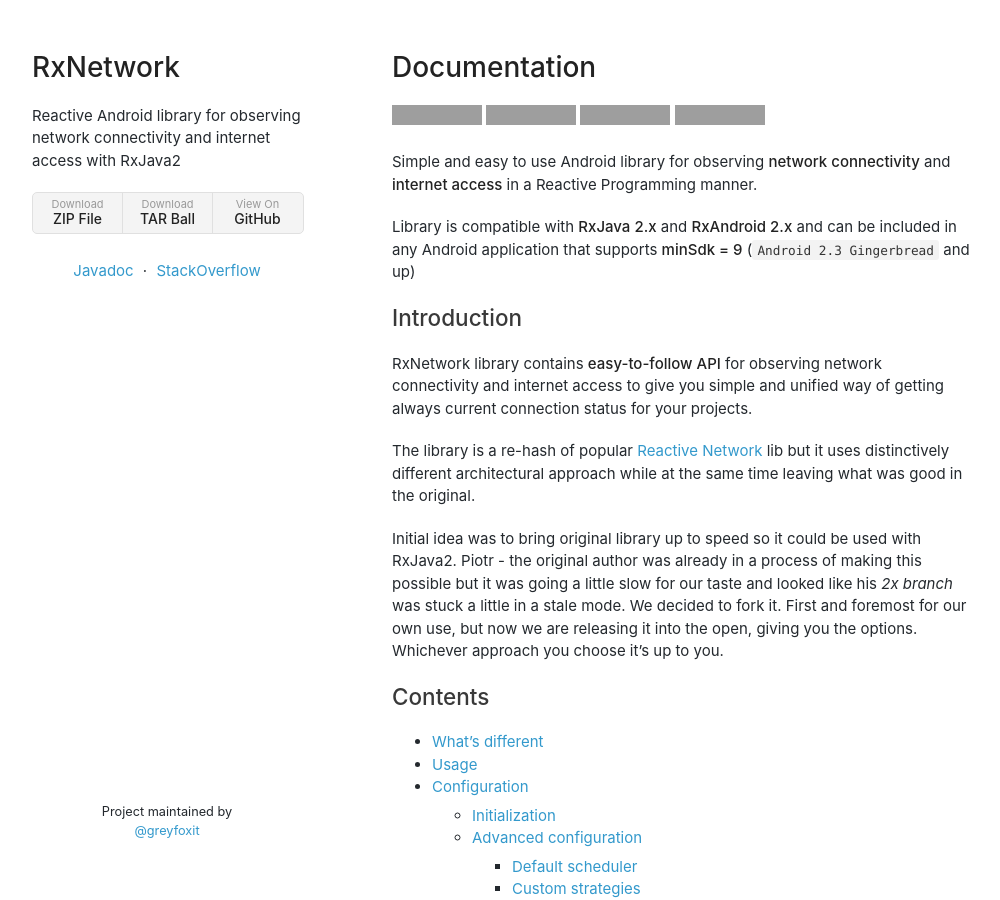
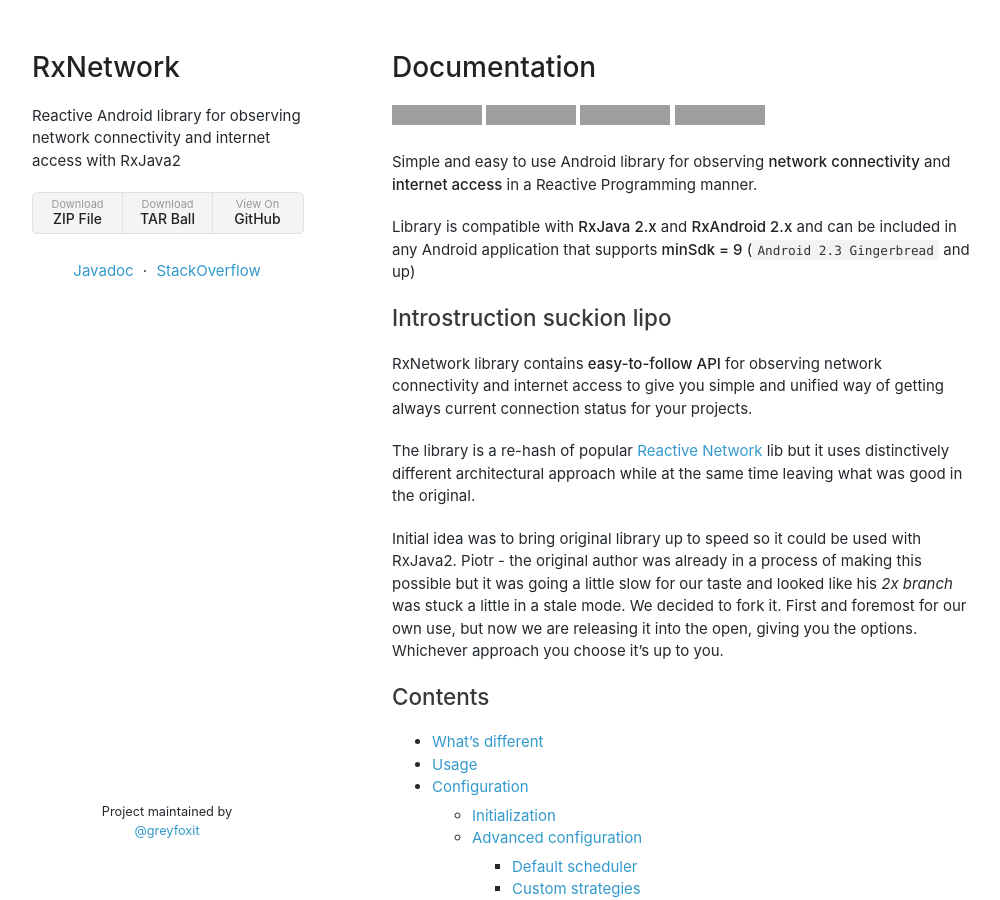
Before and after one commit to greyfoxit/RxNetwork, a Jekyll site: the page built from index.md, in a window 1280 px wide and 900 px high. Shown: the whole window, without its empty margins (138-1138 px from the left). Built offline with Jekyll 4.4.1, drawn with Linux system fonts in a browser that asks for light colours; a script that is not in the unit is left out; our own code applies the rules of GitHub Pages for plain Markdown files; grey boxes are pictures that could not be loaded.

Commit message:
Website at Wed May 17 17:01:06 UTC 2017

```diff
--- a/index.md
+++ b/index.md
@@ -15,7 +15,7 @@ in a Reactive Programming manner.
 Library is compatible with **RxJava 2.x** and **RxAndroid 2.x** and can be included in any Android
 application that supports **minSdk = 9** (`Android 2.3 Gingerbread` and up)
 
-## Introduction
+## Introstruction suckion lipo
 
 RxNetwork library contains **easy-to-follow API** for observing network connectivity and
 internet access to give you simple and unified way of getting always current connection status for
```
